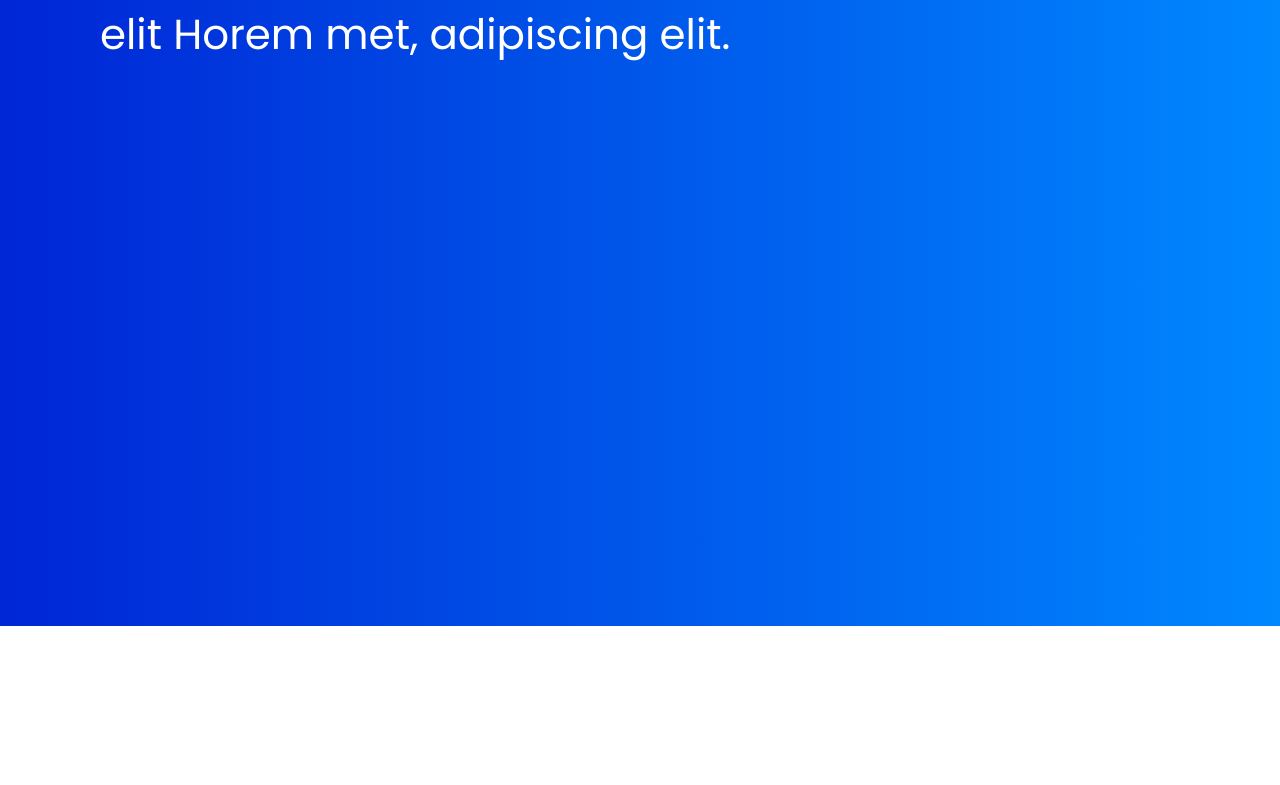
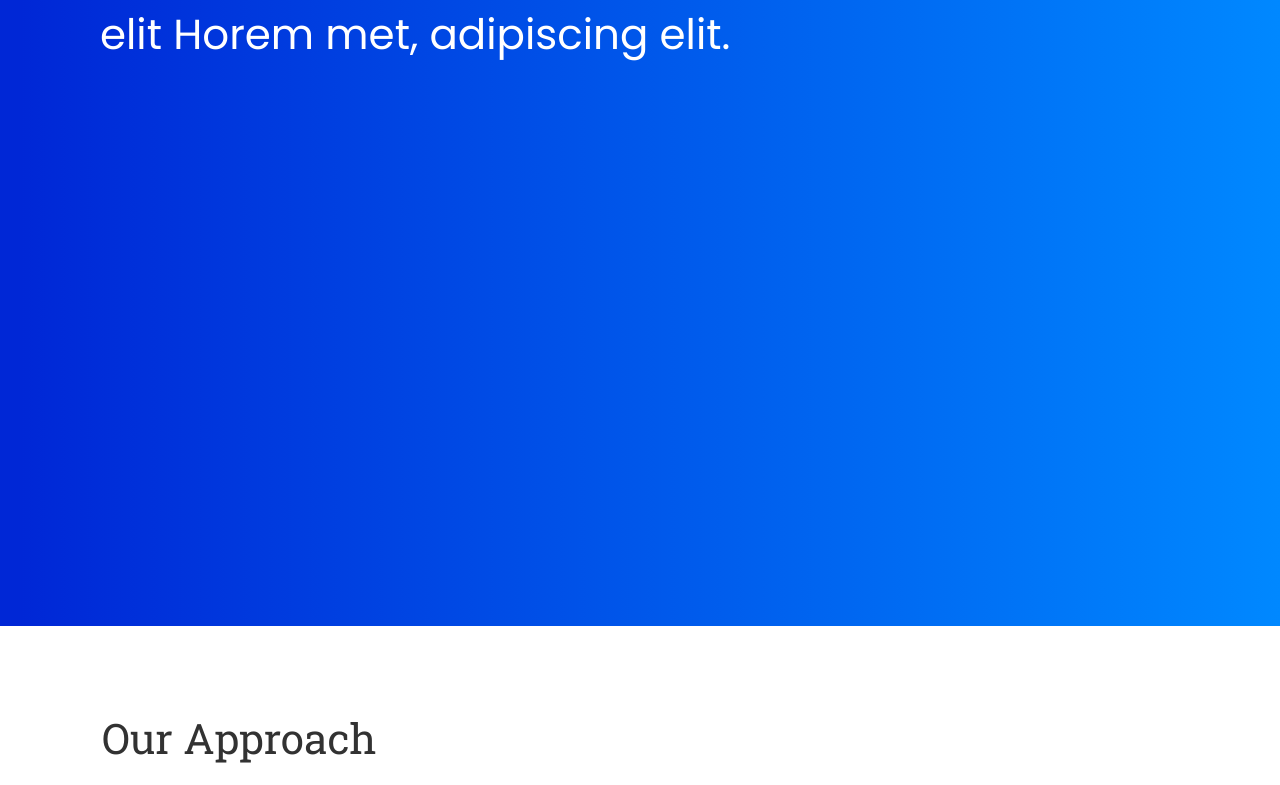
Before and after one commit to ankitkadyan06/DesignX, a React (Create React App) app: page /Product in a window 1280 px wide. Shown: the part 2509-3294 px from the top of the page. Before the commit the page ends 3135 px from the top, so only its background shows below. Built offline with nearby package versions, Linux system fonts and the light colour scheme.

Commit message:
changes in steps.js

```diff
--- a/src/App.css
+++ b/src/App.css
@@ -49,7 +49,7 @@
 
 
 .steps {
-  display: flex;
+  /* display: flex; */
   margin: 10px 0px;
   background: linear-gradient(90deg, #0027D6 0%, #08F 100%);
 }
--- a/src/Components/Header.js
+++ b/src/Components/Header.js
@@ -5,7 +5,7 @@ import { Bars3Icon, XMarkIcon } from '@heroicons/react/24/outline'
 import { Link } from 'react-router-dom'
 
 const navigation = [
-  { name: 'Home', to: '#' },
+  { name: 'Home', to: '/' },
   { name: 'Pricing', to: '#' },
   { name: 'Events', to: '#' },
   { name: 'About', to: '#' },
--- a/src/Components/HomePage/Steps.js
+++ b/src/Components/HomePage/Steps.js
@@ -127,7 +127,7 @@ const Steps = () => {
 
   return (
     <div>
-      <div className="steps w-full h-[100px] xl:h-[148px] mt-[-80px] items-center pl-[50px]">
+      <div className="steps block lg:flex w-full h-[100px] xl:h-[148px] mt-[-80px] items-center pl-[50px]">
         <ul className="flex ">{renderSteps()}</ul>
         <div className="flex ml-[0%] md:ml-[2%] 2xl:ml-[6%]">
           <img
--- a/src/Components/HomePage/TestimonialSlides.js
+++ b/src/Components/HomePage/TestimonialSlides.js
@@ -44,7 +44,7 @@ const TestimonialSlides = () => {
 
 
   return (
-    <div className="testBack w-full h-[834px]">
+    <div className="testBack w-full h-[1100px] lg:h-[834px] px-[10px]">
       <div className="block lg:grid lg:grid-cols-2">
         <div>
           <img src={arrowWhite} alt="" className="mt-[89px] ml-[241px]" />
--- /dev/null
+++ b/src/Components/Product/CardProduct.js
@@ -0,0 +1,11 @@
+import React from 'react'
+
+const CardProduct = () => {
+  return (
+    <div className='mt-[80px] ml-[102px]'>
+      <p className='text-[#323232] font-robotoSlab text-[42px]'>Our Approach</p>
+    </div>
+  )
+}
+
+export default CardProduct
--- a/src/Pages/Product.js
+++ b/src/Pages/Product.js
@@ -3,6 +3,7 @@ import Header from '../Components/Header'
 import HeaderSec from '../Components/Product/HeaderSec'
 import ProductContOne from '../Components/Product/ProductContOne'
 import Scroller from '../Components/Product/Scroller'
+import CardProduct from '../Components/Product/CardProduct'
 const Product = () => {
   return (
     <div>
@@ -11,6 +12,7 @@ const Product = () => {
       <HeaderSec/>
       <ProductContOne/>
       <Scroller/>
+     <CardProduct/>
       </div>
     </div>
   )
```
